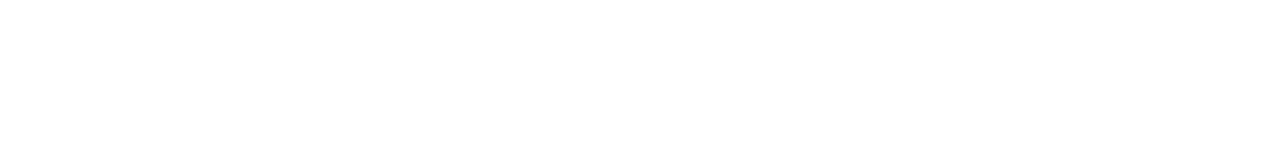
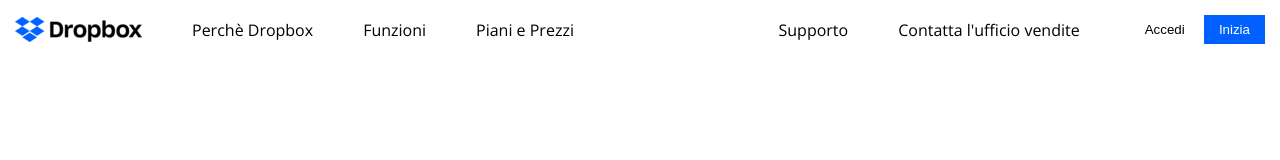
Before and after one commit to UmbertoAmenta/htmlcss-dropbox, a plain HTML site: page index.html in a window 1280 px wide. Drawn offline with nearby package versions, Linux system fonts and the light colour scheme.

Commit message:
feat: +header

```diff
--- a/css/style.css
+++ b/css/style.css
@@ -6,3 +6,98 @@
     margin: 0;
     padding: 0;
 }
+
+
+/*------------
+    GENERAL
+------------*/
+.flex {
+    display: flex;
+}
+
+li {
+    list-style: none;
+}
+
+li > a {
+    color: inherit;
+    text-decoration: none;
+}
+
+.container-larger {
+    max-width: 1220px;
+    margin-left: auto;
+    margin-right: auto;
+}
+
+.container {
+    max-width: 1000px;
+    margin-left: auto;
+    margin-right: auto;
+}
+
+
+/*------------
+    TYPOGRAPHY
+------------*/
+body {
+  font-family: "Open Sans", sans-serif;
+  font-optical-sizing: auto;
+  /* font-weight: <weight>; */
+  font-style: normal;
+  /* font-variation-settings: */
+    /* "wdth" 100; */
+}
+
+
+/*------------
+    BUTTONS
+------------*/
+.btn {
+    padding: 7px 15px;
+    border: none;
+}
+
+.btn > a {
+    text-decoration: none;
+    color: inherit;
+}
+
+.btn-prim {
+    background-color: #0061fe;
+    color: white;
+}
+
+.btn-sec {
+    background-color: transparent;
+}
+
+
+/*------------
+    HEADER
+------------*/
+header {
+    justify-content: space-between;
+    align-items: center;
+    margin: 15px;
+}
+
+header > .flex {
+    gap: 50px;
+}
+
+header ul.flex {
+    justify-content: space-between;
+    align-items: center;
+    gap: 50px;
+}
+
+
+/*------------
+    MAIN
+------------*/
+
+
+/*------------
+    FOOTER
+------------*/
--- a/index.html
+++ b/index.html
@@ -3,10 +3,35 @@
 <head>
     <meta charset="UTF-8">
     <meta name="viewport" content="width=device-width, initial-scale=1.0">
+
+    <!-- Google Fonts -->
+    <link rel="preconnect" href="https://fonts.googleapis.com">
+    <link rel="preconnect" href="https://fonts.gstatic.com" crossorigin>
+    <link href="https://fonts.googleapis.com/css2?family=Open+Sans:ital,wght@0,300..800;1,300..800&family=Roboto:wght@400;700&display=swap" rel="stylesheet">
+
     <title>Dropbox</title>
     <link rel="stylesheet" href="css/style.css">
 </head>
 <body>
-
+    <header class="flex">
+        <nav class="nav-left flex">
+            <img src="img/logo-small.png" alt="logo Boolean">
+            <ul class="flex">
+                <li><a href="#">Perchè Dropbox</li></a>
+                <li><a href="#">Funzioni</li></a>
+                <li><a href="#">Piani e Prezzi</li></a>
+            </ul>
+        </nav>
+        <nav class="nav-right flex">
+            <ul class="flex">
+                <li><a href="">Supporto</li></a>
+                <li><a href="">Contatta l'ufficio vendite</li></a>
+            </ul>
+            <div>
+                <button class="btn btn-sec"><a href="#">Accedi</button></a>
+                <button class="btn btn-prim"><a href="#">Inizia</button></a>
+            </div>
+        </nav>
+    </header>
 </body>
 </html>
```
Also changed, not shown: img/logo-small.png (added).
